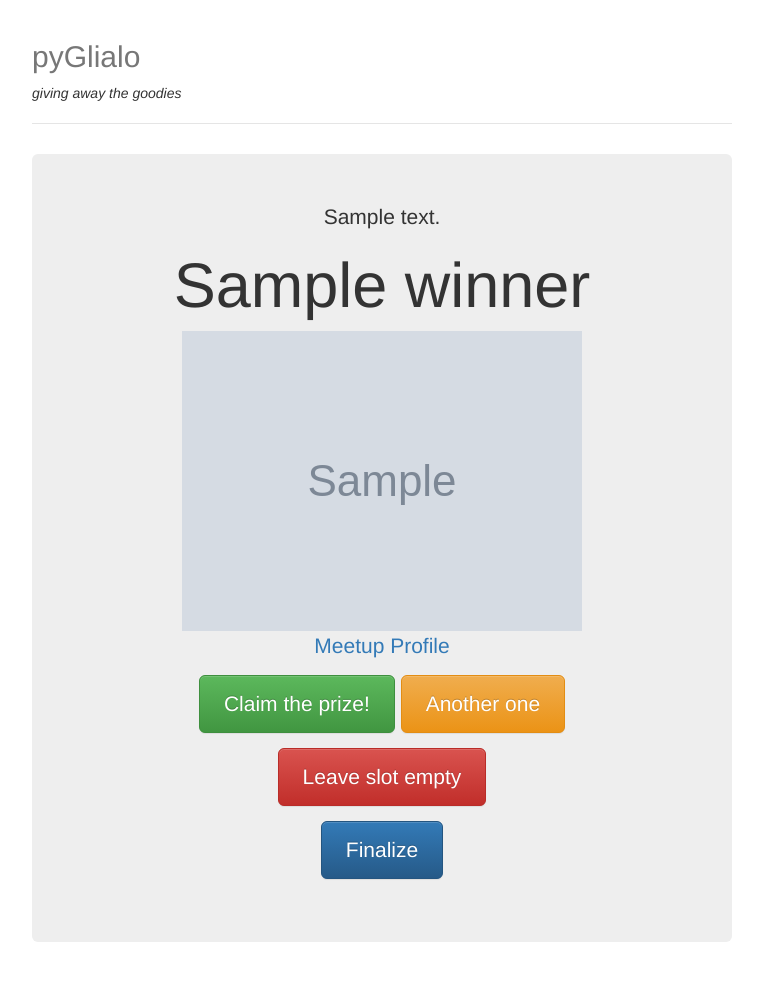
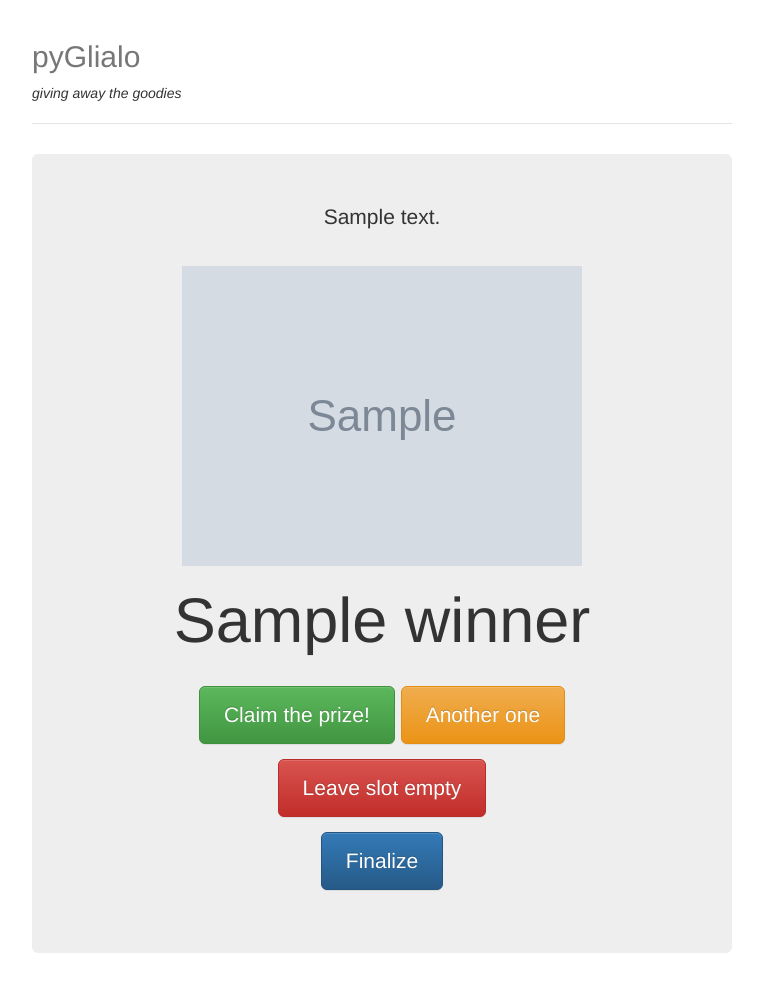
Before and after one commit to PythonMilano/pyGlialo, a Flask app: template app/templates/index.html in a window 1280 px wide. Shown: the top 982 px of the page, without its empty margins (258-1021 px from the left). Run offline with Flask 2, Linux system fonts and the light colour scheme; the template is opened without the code that fills it: most values are stand-ins (such as "Sample title", 1, 10 or a date in 2020); grey boxes marked "Sample" are stand-in pictures; parts of the project's set-up code (start-up, migrations or seed data) failed here and were passed over; some libraries are stand-ins or nearby versions.

Commit message:
little better layout, moved link to photo

```diff
--- a/app/templates/index.html
+++ b/app/templates/index.html
@@ -1,7 +1,6 @@
 <!DOCTYPE html>
 <html lang="en">
 <head>
-
     <meta charset="UTF-8">
     <title>pyGlialo - giving away the goodies</title>
     <link rel="stylesheet" href="static/css/bootstrap.min.css">
@@ -16,15 +15,17 @@
     </div>
 
     <div class="jumbotron">
+        <p class="lead">{{ lead_text }}</p>
+        <br>
 
-        <p class="lead">{{ lead_text }}</p>
+        <p>
+            <a href="http://www.meetup.com/Python-Milano/members/{{ winner.member_id }}" target="_blank">
+                <img src="{{ winner.photo_url }}">
+            </a>
+        </p>
 
         <h1>{{ winner.name }}</h1>
-
-        <img src="{{ winner.photo_url }}">
-
-        <p class="lead"><a href="http://www.meetup.com/Python-Milano/members/{{ winner.member_id }}" target="_blank">Meetup
-            Profile</a></p>
+        <br>
 
         <p>
             <a class="btn btn-lg btn-success" href="save/{{ winner.name }}" role="button">Claim the prize!</a>
@@ -42,13 +43,11 @@
         <div class="col-lg-12">
             {% if winners %}
                 <h4>Winner So Far</h4>
-
                 <p>
                     {% for user in winners %}
                         {{ user }}{% if not loop.last %},
                         {% endif %}
                     {% endfor %}
-
                 </p>
             {% else %}
                 <h4>No winner so far :(</h4>
@@ -60,11 +59,8 @@
         <p>&copy; <a href="http://pythonmilano.xyz" target="_blank"> python milano</a> - pyGlialo</p>
         {#        <p>made with <3 with Flask</p>#}
     </footer>
-
 </div> <!-- /container -->
-
 <script src="static/js/jquery.min.js"></script>
 <script src="static/js/bootstrap.min.js"></script>
-
 </body>
 </html>
```
